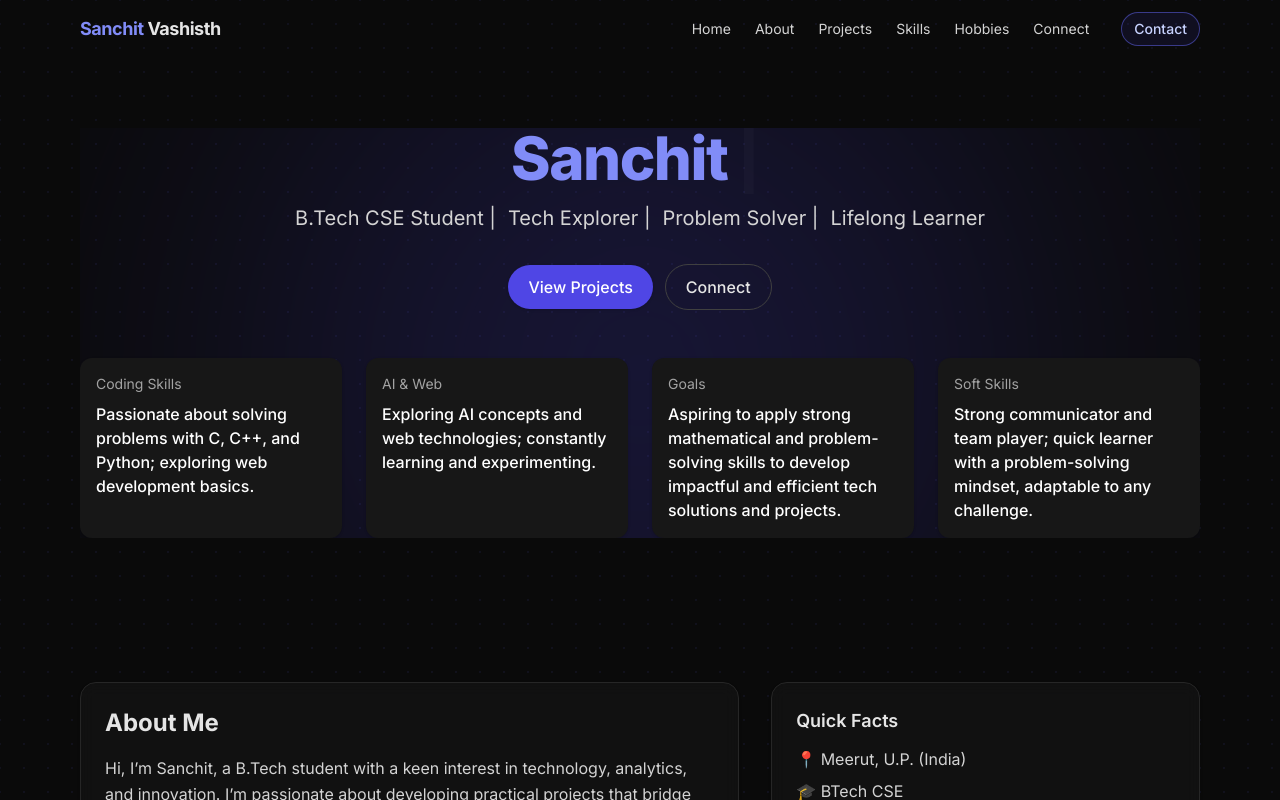
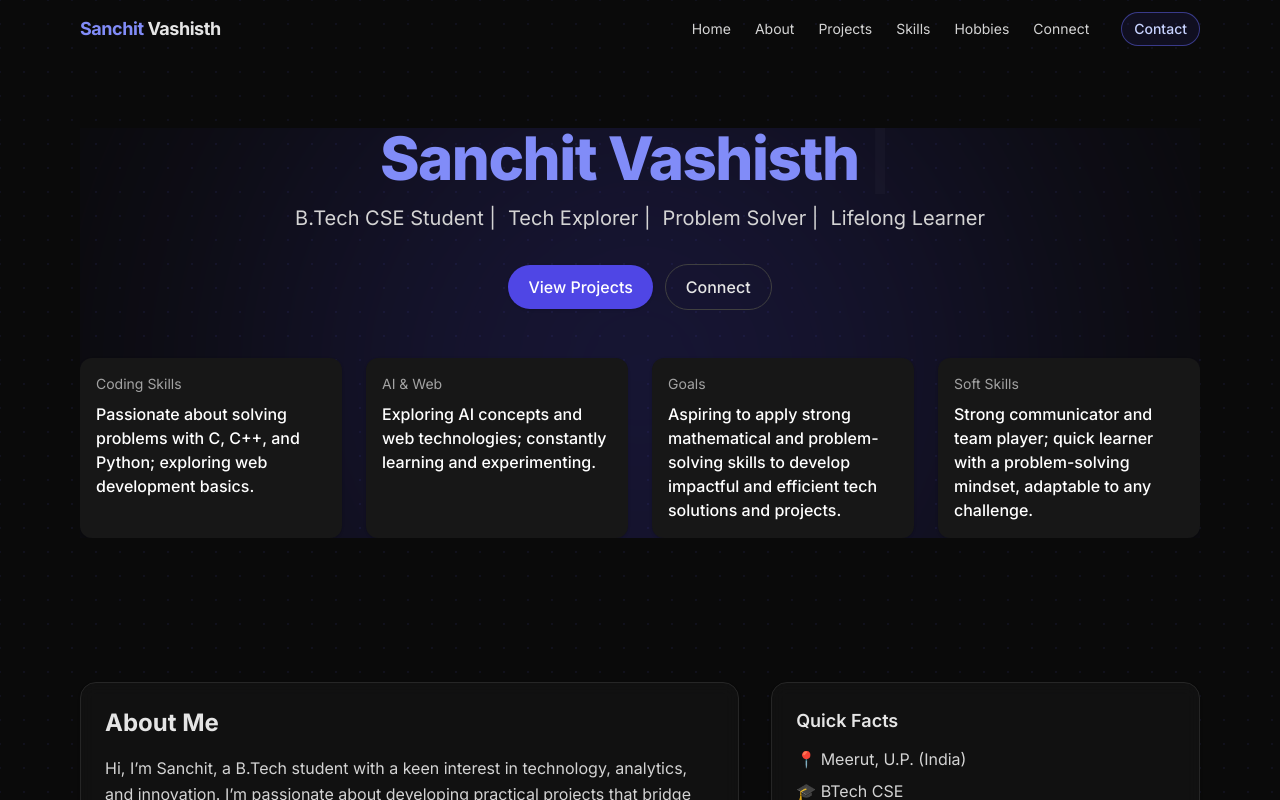
Before and after one commit to sanchit2405/My-Portfolio, a React (Vite) app: page / in a window 1280 px wide. Shown: the top 800 px of the page. Built offline with nearby package versions, Linux system fonts and the light colour scheme.

Commit message:
Made changes in the hero section

```diff
--- a/src/components/Hero.jsx
+++ b/src/components/Hero.jsx
@@ -8,12 +8,13 @@ export default function Hero() {
   const typingSpeed = 150; // ms per character
 
   useEffect(() => {
-    const timer = setTimeout(() => {
-      setDisplayedName(fullName.slice(0, index + 1));
-      setIndex((prev) => (prev + 1) % (fullName.length + 1));
-    }, typingSpeed);
-
-    return () => clearTimeout(timer);
+    if (index < fullName.length) {
+      const timer = setTimeout(() => {
+        setDisplayedName(fullName.slice(0, index + 1));
+        setIndex((prev) => prev + 1);
+      }, typingSpeed);
+      return () => clearTimeout(timer);
+    }
   }, [index, fullName]);
 
   const scrollToSection = (id) => {
@@ -29,10 +30,7 @@ export default function Hero() {
   };
 
   const taglineItems = [
-    {
-      text: "B.Tech CSE Student",
-
-    },
+    { text: "B.Tech CSE Student" },
     { text: "Tech Explorer" },
     { text: "Problem Solver" },
     { text: "Lifelong Learner" },
@@ -65,7 +63,6 @@ export default function Hero() {
             <span
               key={idx}
               className="hover:text-brand-400 hover:scale-110 transition-transform cursor-pointer"
-              onClick={() => item.alert && alert(item.alert)}
             >
               {item.text}
               {idx < taglineItems.length - 1 && " | "}
@@ -81,14 +78,20 @@ export default function Hero() {
         >
           <a
             href="#projects"
-            onClick={(e) => { e.preventDefault(); scrollToSection("projects"); }}
+            onClick={(e) => {
+              e.preventDefault();
+              scrollToSection("projects");
+            }}
             className="inline-flex items-center rounded-full bg-brand-600 px-5 py-2.5 font-medium text-white shadow hover:shadow-glow transition-shadow"
           >
             View Projects
           </a>
           <a
             href="#connect"
-            onClick={(e) => { e.preventDefault(); scrollToSection("connect"); }}
+            onClick={(e) => {
+              e.preventDefault();
+              scrollToSection("connect");
+            }}
             className="inline-flex items-center rounded-full border border-neutral-700 px-5 py-2.5 font-medium text-neutral-200 hover:border-brand-500/60 transition-colors"
           >
             Connect
@@ -105,20 +108,20 @@ export default function Hero() {
           {[
             [
               "Coding Skills",
-              "Passionate about solving problems with C, C++, and Python; exploring web development basics."
+              "Passionate about solving problems with C, C++, and Python; exploring web development basics.",
             ],
             [
               "AI & Web",
-              "Exploring AI concepts and web technologies; constantly learning and experimenting."
+              "Exploring AI concepts and web technologies; constantly learning and experimenting.",
             ],
             [
               "Goals",
-              "Aspiring to apply strong mathematical and problem-solving skills to develop impactful and efficient tech solutions and projects."
+              "Aspiring to apply strong mathematical and problem-solving skills to develop impactful and efficient tech solutions and projects.",
             ],
             [
               "Soft Skills",
-              "Strong communicator and team player; quick learner with a problem-solving mindset, adaptable to any challenge."
-            ]
+              "Strong communicator and team player; quick learner with a problem-solving mindset, adaptable to any challenge.",
+            ],
           ].map(([title, text]) => (
             <div
               key={title}
```
